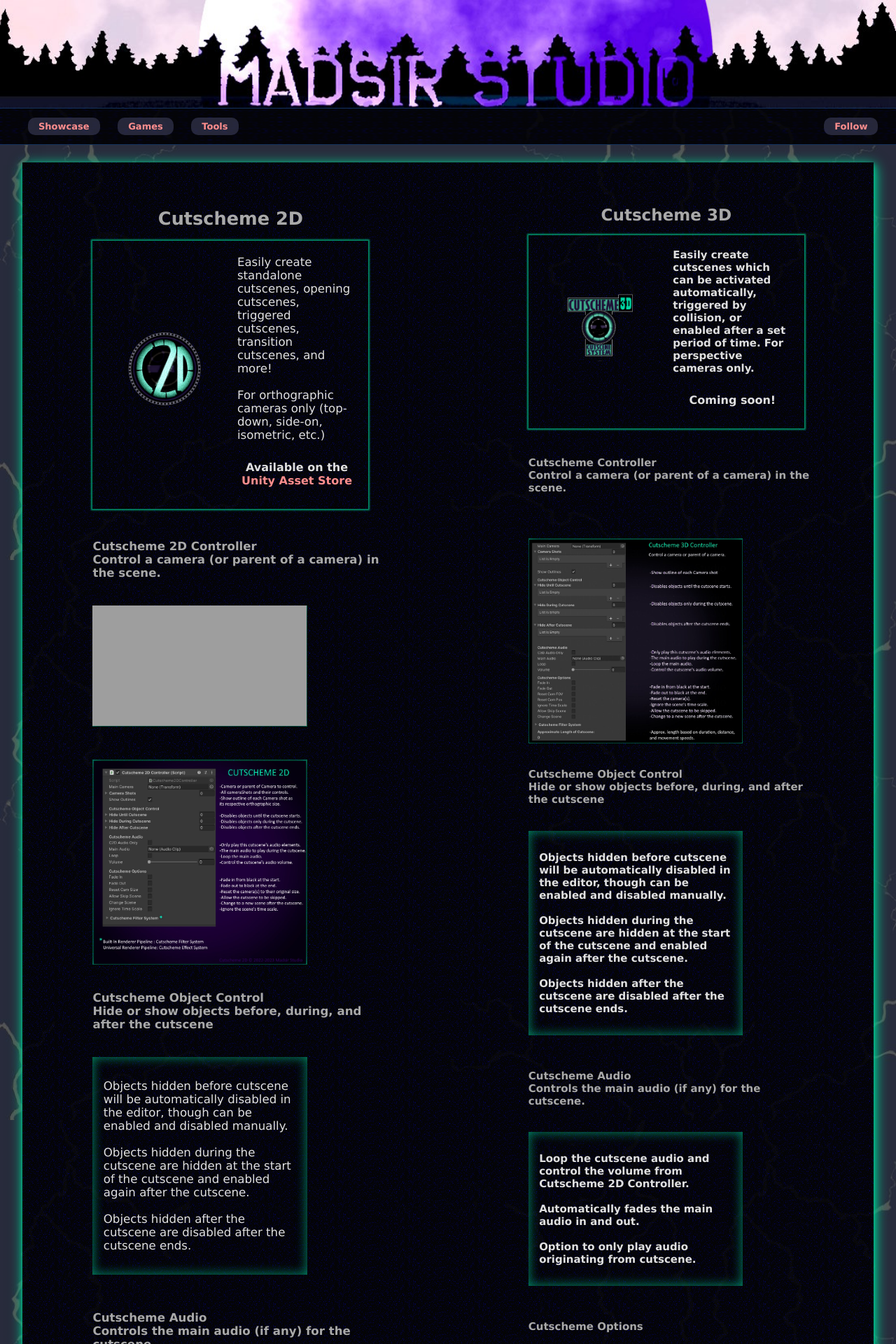
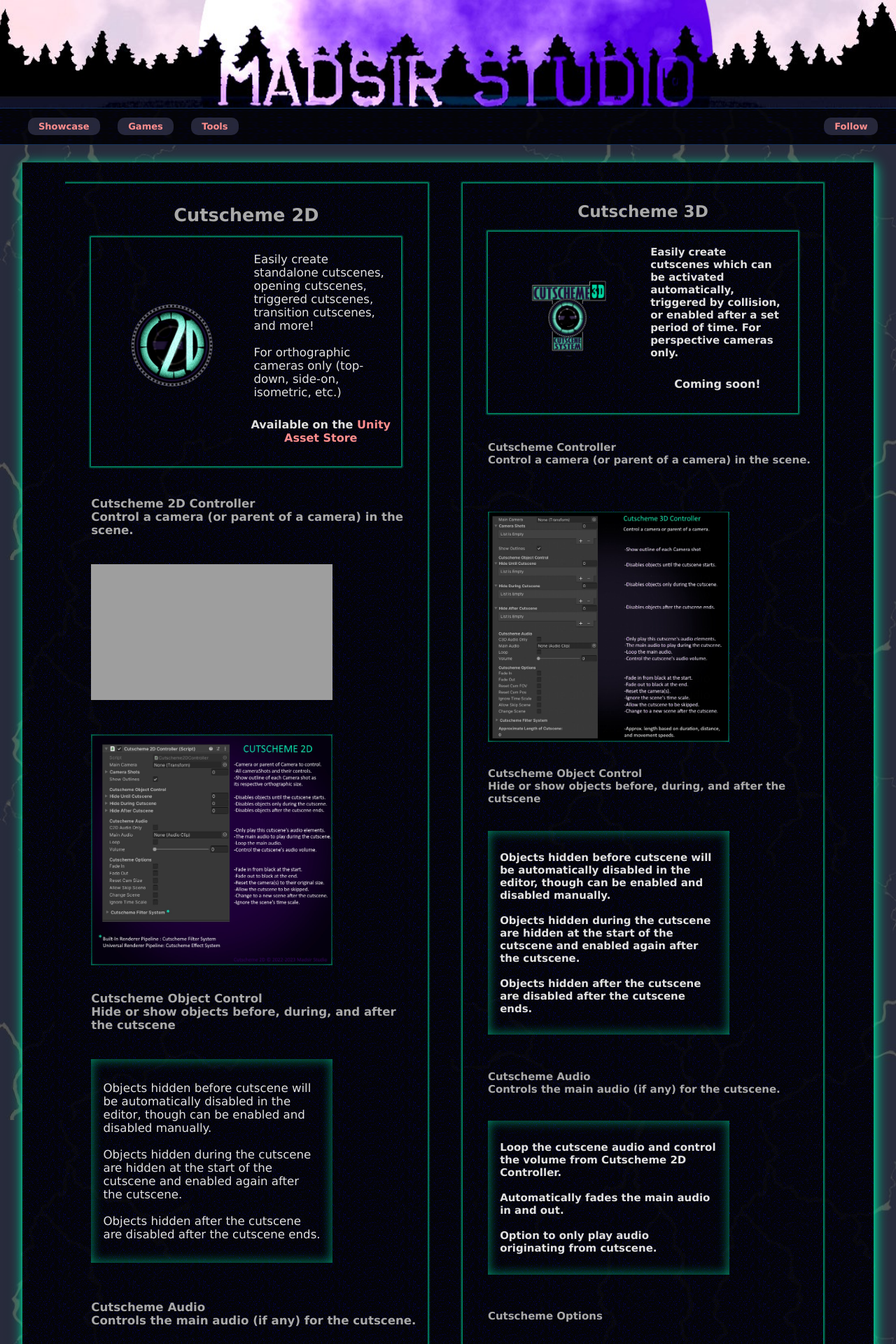
Before and after one commit to Madsir/madsirstudio.github.io, a Jekyll site: the page built from cutscheme/index.html, in a window 1280 px wide. Shown: the top 1920 px of the page at 70% size. Built offline with Jekyll 4.4.1, drawn with Linux system fonts in a browser that asks for light colours; grey boxes are pictures that could not be loaded.

Commit message:
Update index.html

```diff
--- a/cutscheme/index.html
+++ b/cutscheme/index.html
@@ -24,9 +24,9 @@
   overflow:auto;
 }
   .left, .right {
-  width: 40%;
-  margin:5px;
+  width: 45%;
   padding: 1em;
+  box-shadow: 0 0 2px 2px rgba(0, 203, 145, 0.7);
 }
 
 .left  { float:left;  }
```
